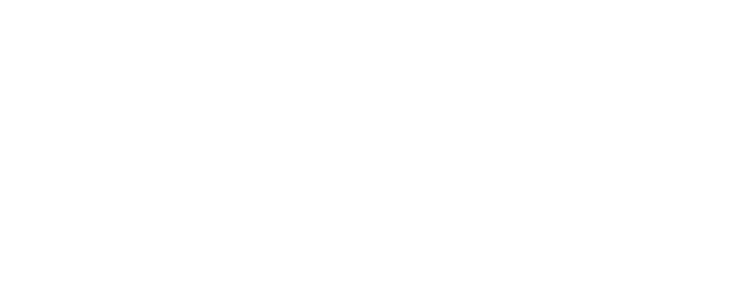
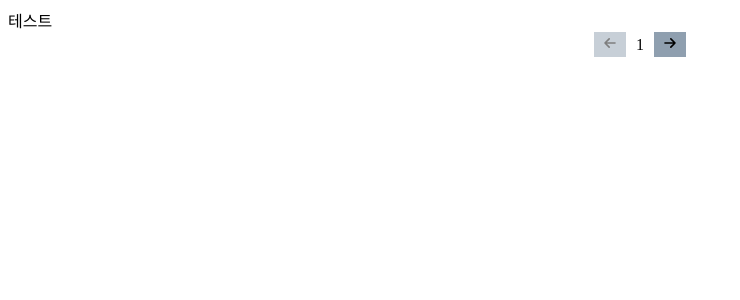
Before and after one commit to chichoon/vue-query-test, a Vue app: page /photo in a window 1280 px wide. Before the commit this address had no page. Shown: the top 300 px of the page, without its empty margins (0-740 px from the left). Built offline with nearby package versions, Linux system fonts and the light colour scheme.

Commit message:
feat: :sparkles: 페이지네이션, PhotoView 페이지 추가

```diff
--- a/src/components/PaginationComponent.vue
+++ b/src/components/PaginationComponent.vue
@@ -1,21 +1,79 @@
 <template>
-  <div>
-    <button>
-      {{ `<` }}
+  <div class="wrapper">
+    <button class="button" :class="{ disabled: currentPage <= 1 }" @click="handlePrevPage">
+      <ArrowLeftIcon />
     </button>
-    <button>
+    <div>
       <span>{{ props.currentPage }}</span>
-    </button>
-    <button>
-      {{ `>` }}
+    </div>
+    <button class="button" :class="{ disabled: currentPage >= 5000 }" @click="handleNextPage">
+      <ArrowRightIcon />
     </button>
   </div>
 </template>
 
 <script setup lang="ts">
+import ArrowLeftIcon from './icons/ArrowLeftIcon.vue';
+import ArrowRightIcon from './icons/ArrowRightIcon.vue';
+
 interface Props {
   currentPage: number;
 }
 
+interface Emits {
+  (e: 'update:currentPage', currentPage: number): void;
+}
+
 const props = defineProps<Props>();
+const emits = defineEmits<Emits>();
+
+const handlePrevPage = () => {
+  if (props.currentPage === 1) return;
+  emits('update:currentPage', props.currentPage - 1);
+};
+
+const handleNextPage = () => {
+  if (props.currentPage === 5000) return;
+  emits('update:currentPage', props.currentPage + 1);
+};
 </script>
+
+<style scoped>
+.wrapper {
+  display: flex;
+  justify-content: center;
+  align-items: center;
+  gap: 10px;
+}
+
+.button {
+  background-color: #12345678;
+  border: none;
+  transition: transform 0.1s ease-in;
+
+  & svg {
+    width: 20px;
+    height: 20px;
+  }
+
+  &:hover {
+    cursor: pointer;
+  }
+
+  &:active {
+    transform: scale(0.9);
+  }
+
+  &.disabled {
+    opacity: 0.5;
+
+    &:hover {
+      cursor: not-allowed;
+    }
+
+    &:active {
+      transform: none;
+    }
+  }
+}
+</style>
--- /dev/null
+++ b/src/components/icons/index.ts
@@ -0,0 +1,4 @@
+import ArrowLeftIcon from './ArrowLeftIcon.vue';
+import ArrowRightIcon from './ArrowRightIcon.vue';
+
+export { ArrowLeftIcon, ArrowRightIcon };
--- a/src/router/index.ts
+++ b/src/router/index.ts
@@ -9,6 +9,11 @@
       name: 'home',
       component: HomeView,
     },
+    {
+      path: '/photo',
+      name: 'photo',
+      component: () => import('@/views/PhotoView.vue'),
+    },
   ],
 });
 
--- /dev/null
+++ b/src/views/PhotoView.vue
@@ -0,0 +1,11 @@
+<template>
+  <div><span>테스트</span></div>
+  <PaginationComponent v-model:currentPage="currentPage" />
+</template>
+
+<script setup lang="ts">
+import PaginationComponent from '@/components/PaginationComponent.vue';
+import { ref } from 'vue';
+
+const currentPage = ref(1);
+</script>
```
